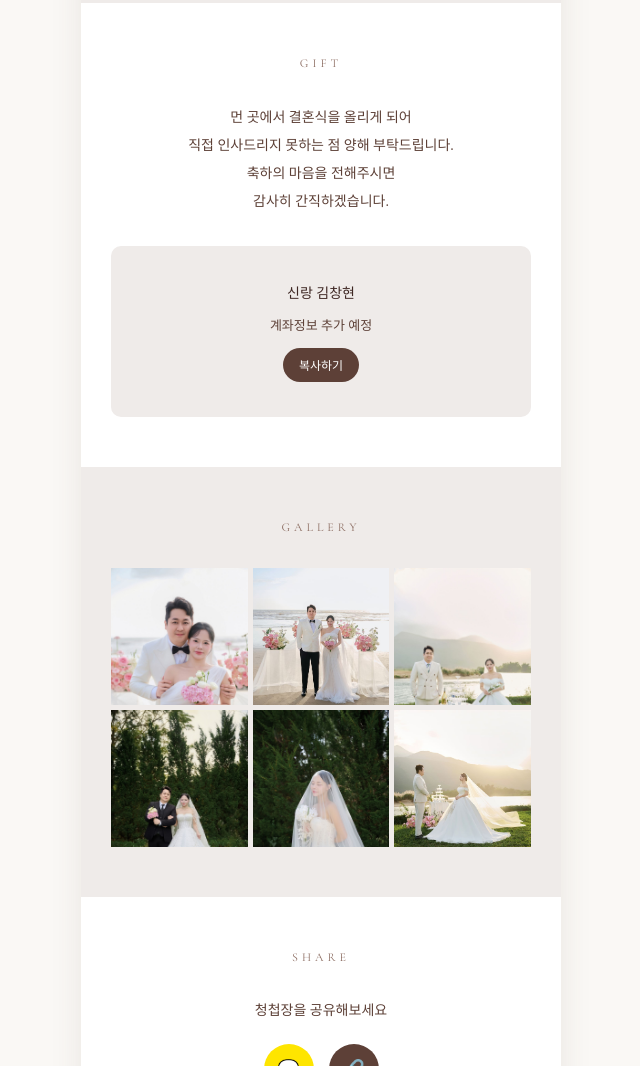
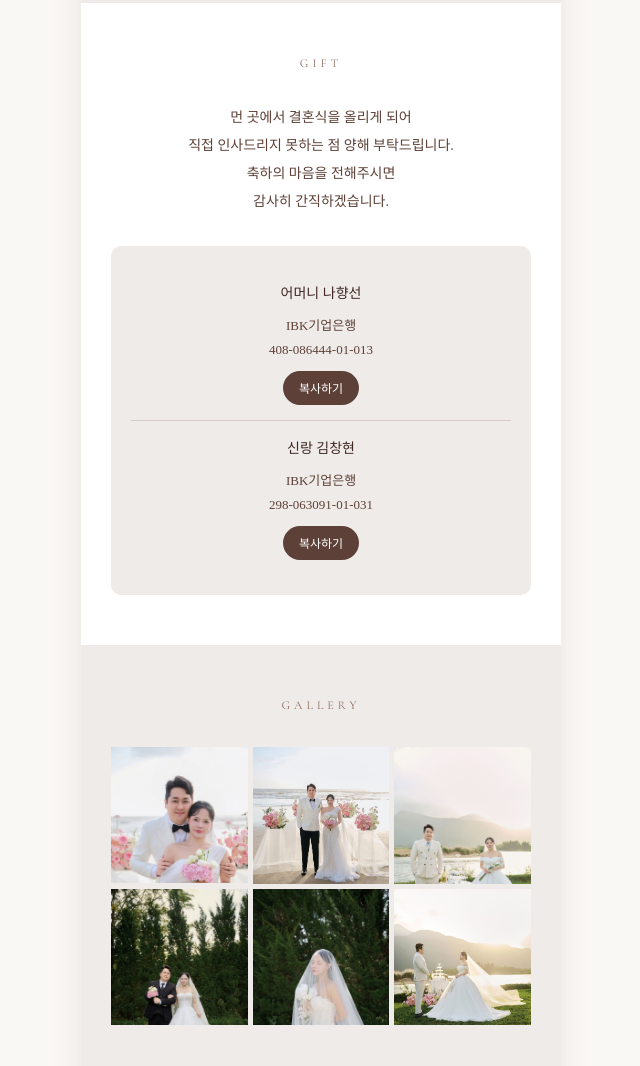
Before and after one commit to fallenluv/wedding, a plain HTML site: page index.html in a window 1280 px wide. Shown: the part 2479-3545 px from the top of the page, without its empty margins (319-959 px from the left). Drawn offline with nearby package versions, Linux system fonts and the light colour scheme.

Commit message:
Add files via upload

```diff
--- a/index.html
+++ b/index.html
@@ -816,9 +816,14 @@
 
             <div id="groom-account" class="account-content active">
                 <div class="account-item">
+                    <p class="account-name">어머니 나향선</p>
+                    <p class="account-number">IBK기업은행<br>408-086444-01-013</p>
+                    <button class="copy-btn" onclick="copyAccount('40808644401013')">복사하기</button>
+                </div>
+                <div class="account-item">
                     <p class="account-name">신랑 김창현</p>
-                    <p class="account-number">계좌정보 추가 예정</p>
-                    <button class="copy-btn" onclick="copyAccount('계좌번호')">복사하기</button>
+                    <p class="account-number">IBK기업은행<br>298-063091-01-031</p>
+                    <button class="copy-btn" onclick="copyAccount('29806309101031')">복사하기</button>
                 </div>
             </div>
         </section>
```
